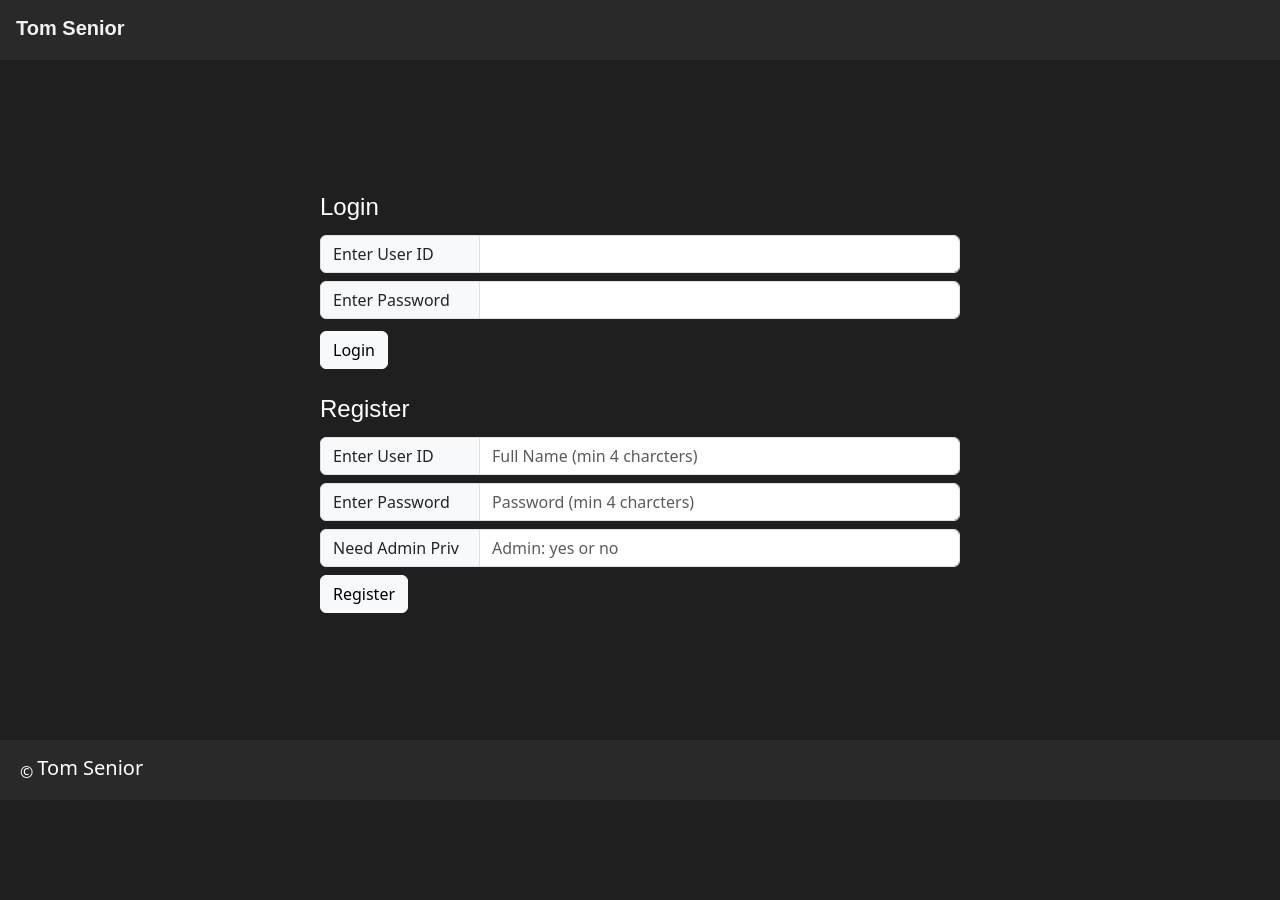
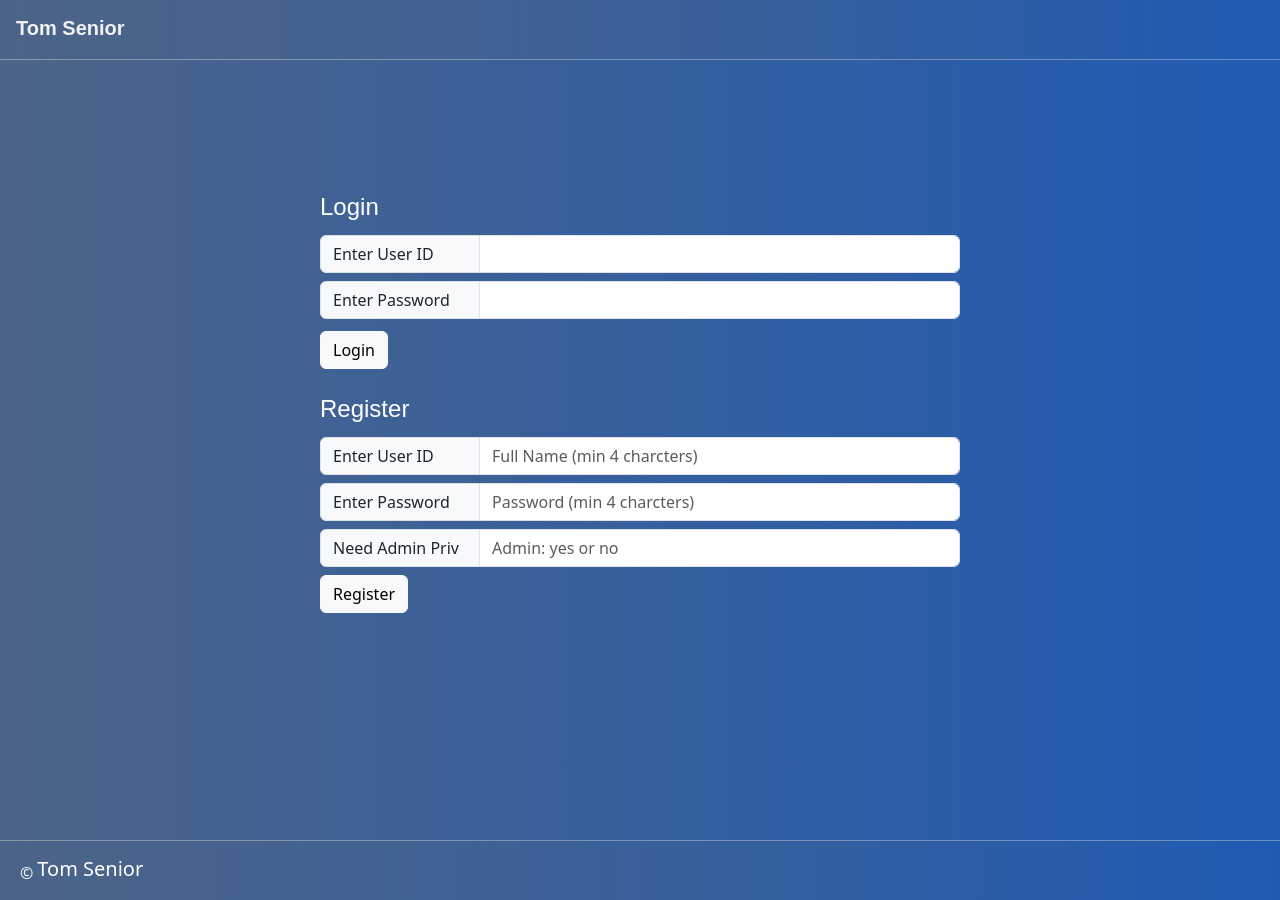
Before and after one commit to tomsenior20/Web_Application_TomSenior, a Flask app: page / in a window 1280 px wide. Before the commit the page ends 778 px from the top, so only its background shows below. Run offline with Flask 3, Linux system fonts and the light colour scheme.

Commit message:
color change

```diff
--- a/static/default.css
+++ b/static/default.css
@@ -4,7 +4,7 @@
 }
 
 html,body{
-    background: rgba(0,0,0,0.65);
+    background: linear-gradient(90deg, rgb(76, 100, 136),rgb(32, 91, 179));
     color:white;
     min-height: 100vh;
     box-sizing: border-box;
--- a/static/footer.css
+++ b/static/footer.css
@@ -2,8 +2,9 @@ footer{
     position: relative;
     min-width: 100%;
     height: 60px;
-    margin-top: auto;
-    background: rgba(61, 60, 60, 0.35);
+    margin-top: 100px;
+    background: linear-gradient(90deg, rgb(76, 100, 136),rgba(32, 91, 179,0.7));
+    border-top:1px solid rgba(225, 224, 224, 0.4)
 }
 
 .footerText{
--- a/static/home.css
+++ b/static/home.css
@@ -5,7 +5,11 @@
 }
 
 .dataReturned{
-    background: rgba(72, 71, 71, 0.75);
+    background: linear-gradient(90deg, rgb(131, 127, 127), rgba(126, 123, 123, 0.6))
+}
+
+.dataSection{
+    height: calc(100vh - (60px + 60px));
 }
 
 .data_row{
--- a/static/nav.css
+++ b/static/nav.css
@@ -1,6 +1,7 @@
 nav{
-    background: rgba(61, 60, 60, 0.35);
+    background: linear-gradient(90deg, rgb(76, 100, 136),rgba(32, 91, 179,0.5));
     height: 60px;
+    border-bottom:1px solid rgba(225, 224, 224, 0.4)
 }
 
 .navName, .logout{
--- a/templates/home.html
+++ b/templates/home.html
@@ -73,7 +73,7 @@
             {% endif %}
         </div>
         <!-- Section for buttons to show / delete update data -->
-        <div class="buttonMainContainer d-flex flex-column flex-md-row flex-lg-row flex-xl-row p-3 align-items-center justify-content-evenly m-auto w-75">
+        <div class="buttonMainContainer d-flex flex-column flex-md-row flex-lg-row flex-xl-row p-2 align-items-center justify-content-evenly m-auto w-75">
             {% for user in returned_user%}
             {% if user and user.admin_privilege == 'yes' %}
             <!-- Button for Updating Data in the Database -->
```
Also changed, not shown: database.db.
